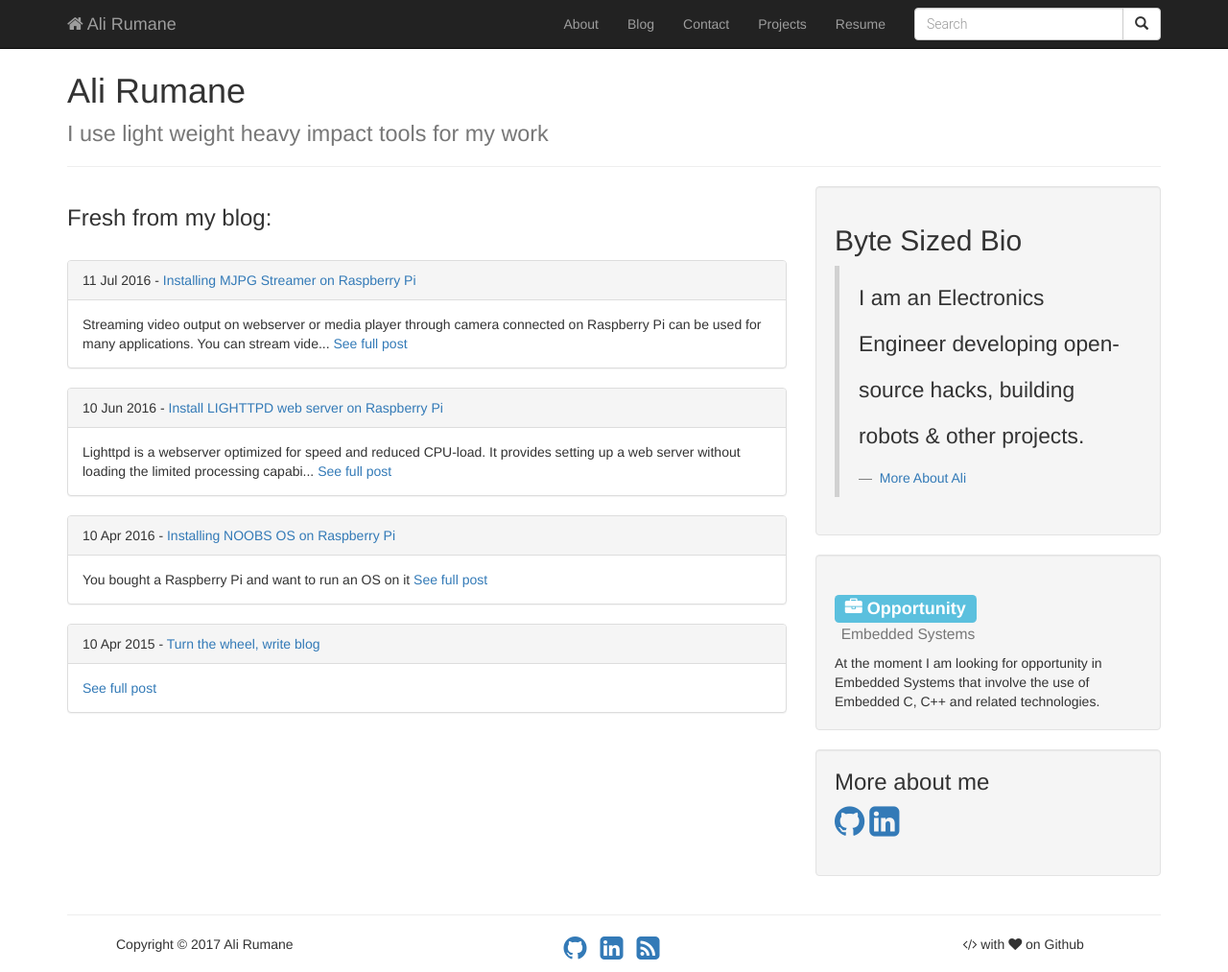
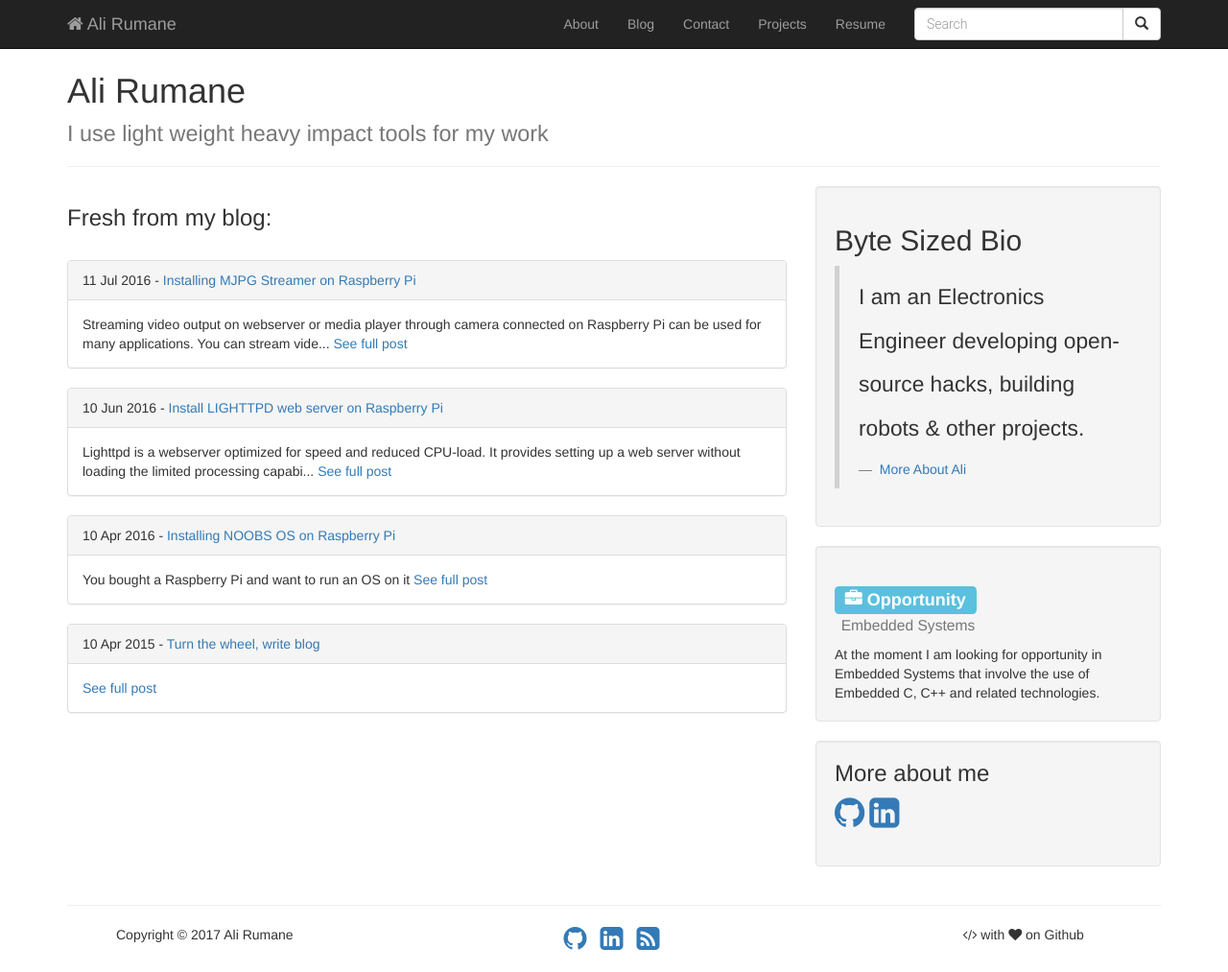
Before and after one commit to alirumane/ali-backup, a Jekyll site: the page built from index.md, in a window 1280 px wide and 1013 px high. Shown: the whole window at 96% size. Built offline with Jekyll 4.4.1, drawn with Linux system fonts in a browser that asks for light colours.

Commit message:
Update style.css

```diff
--- a/assets/themes/bootstrap/css/style.css
+++ b/assets/themes/bootstrap/css/style.css
@@ -1,6 +1,6 @@
 
 p {
- font-size: 1.3em; line-height: 2.1em;
+ font-size: 1.3em; line-height: 2em;
  }
 
 /* navbar-fixed-top */
```
